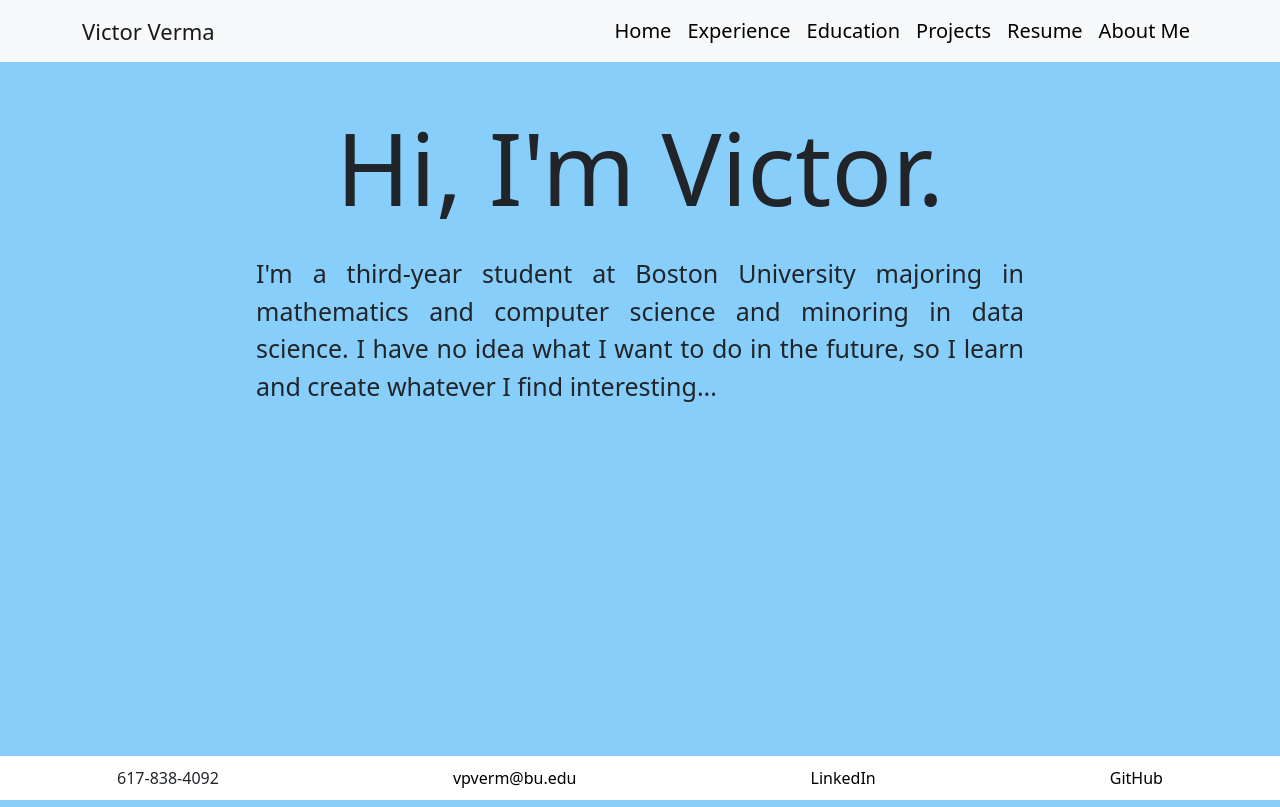
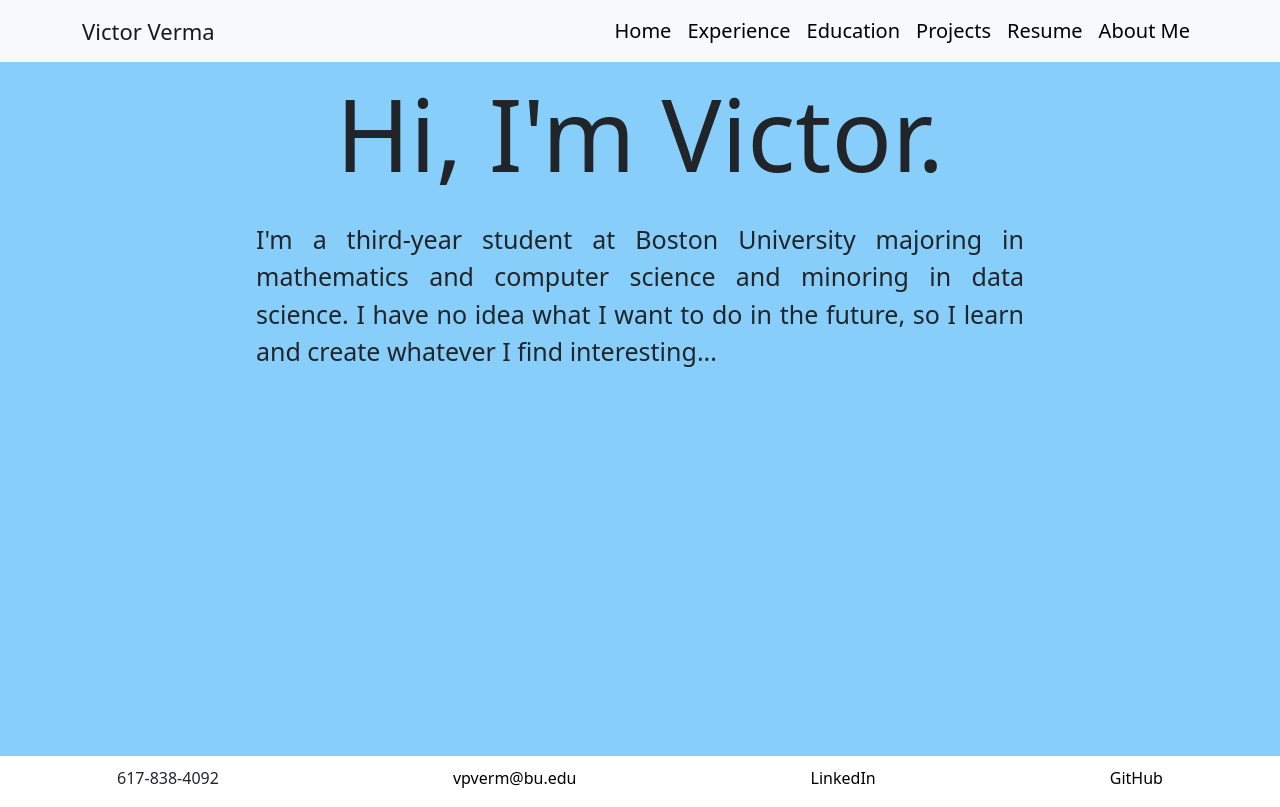
Before and after one commit to victorverma3/Portfolio, a React (Vite) app: page / in a window 1280 px wide. Built offline with nearby package versions, Linux system fonts and the light colour scheme.

Commit message:
navbar fixed to top

```diff
--- a/src/components/Header/Header.tsx
+++ b/src/components/Header/Header.tsx
@@ -9,7 +9,7 @@ const Header = () => {
   return (
     <>
       <div className="navContainer">
-        <Navbar bg="light" expand="lg">
+        <Navbar bg="light" expand="lg" fixed="top">
           <Container>
             <Navbar.Brand className="navBrand" href="/">
               Victor Verma
```
